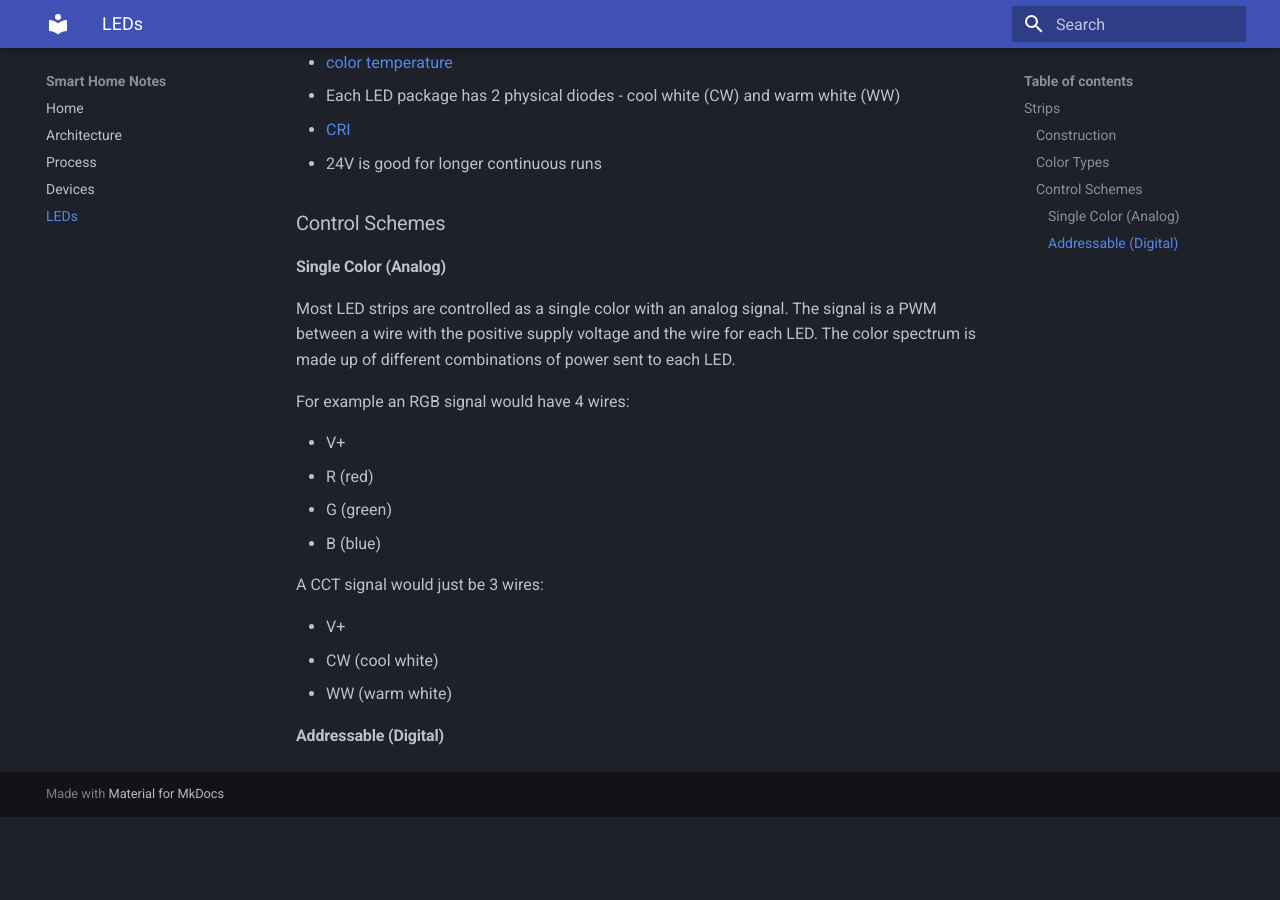
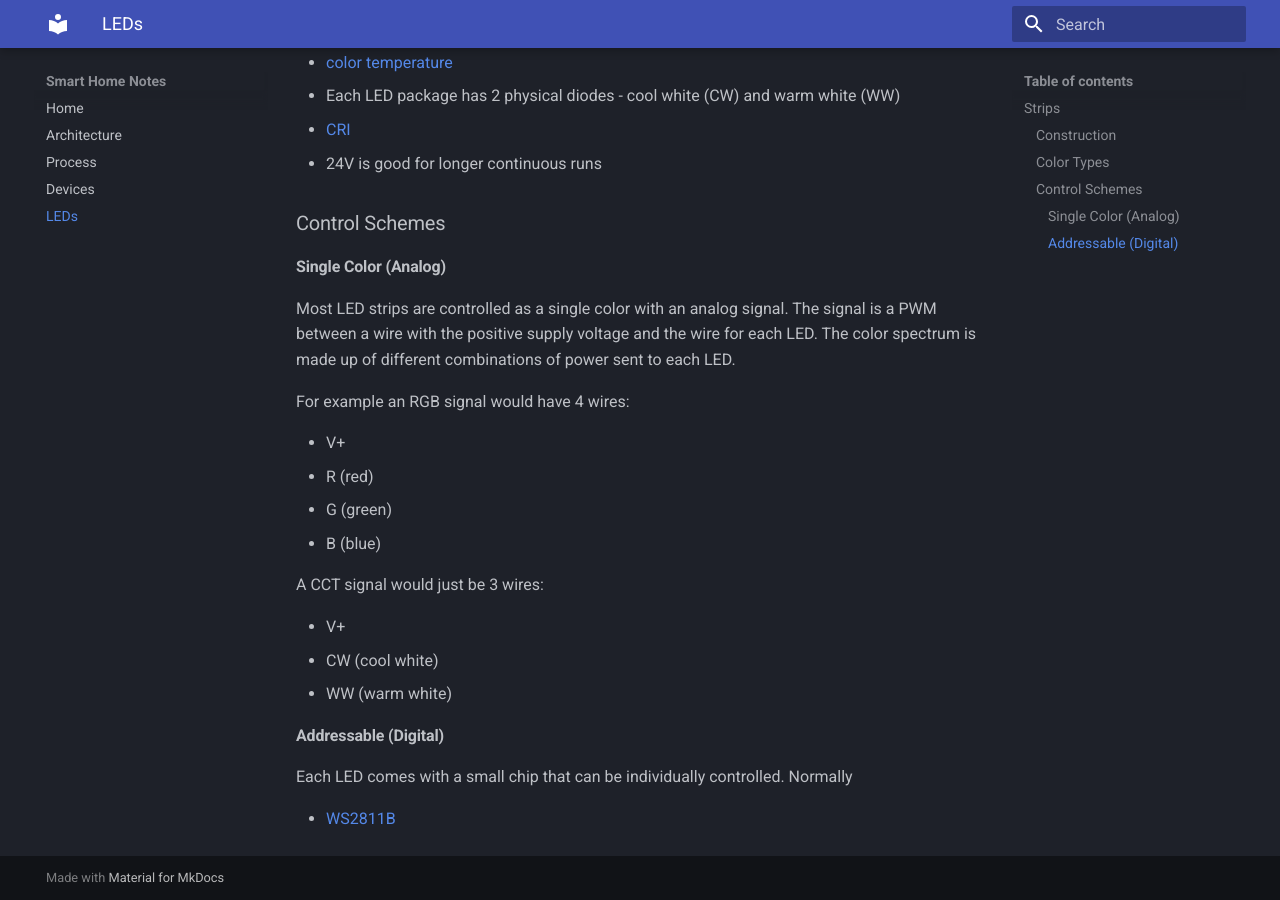
Before and after one commit to jsl12/hermes, an MkDocs documentation site: the page built from docs/leds.md, in a window 1280 px wide and 900 px high, scrolled down 524 px. Built offline with MkDocs 1.6.1 and Material for MkDocs 9.7.7, drawn with Linux system fonts in a browser that asks for light colours; before the commit the page ends 1341 px from its top, so only the background shows below that.

Commit message:
led content

```diff
--- a/docs/leds.md
+++ b/docs/leds.md
@@ -38,3 +38,7 @@ A CCT signal would just be 3 wires:
 - WW (warm white)
 
 #### Addressable (Digital)
+
+Each LED comes with a small chip that can be individually controlled. Normally
+
+- [WS2811B](https://cdn-shop.adafruit.com/datasheets/WS2812B.pdf)
```
